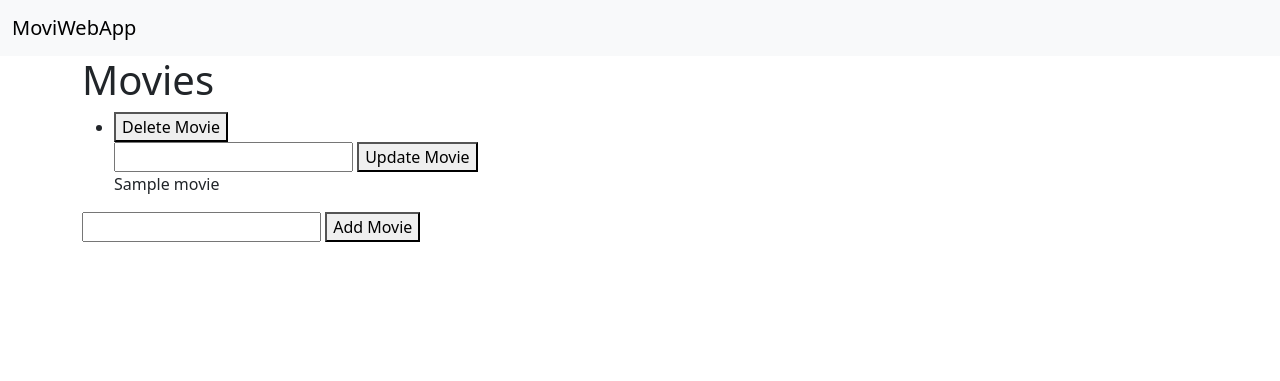
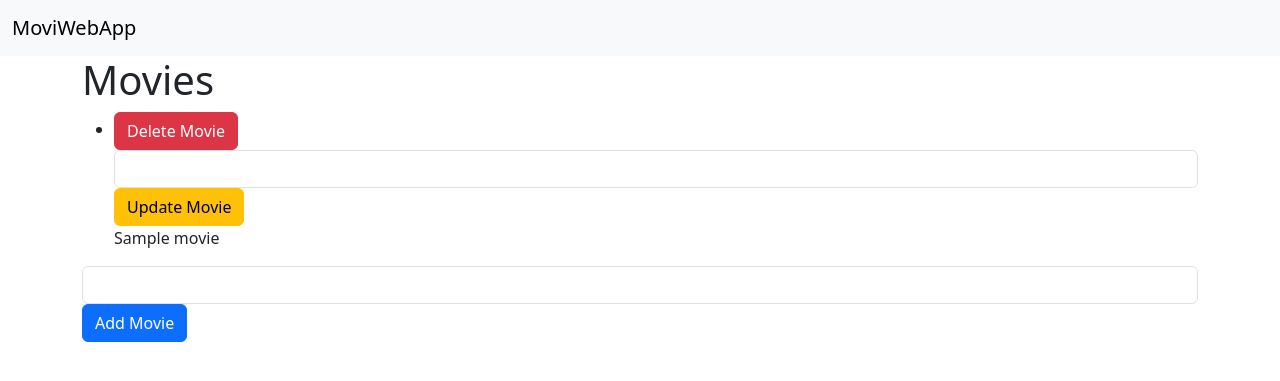
Before and after one commit to vincentkoenig/MoviWebApp, a Flask app: page /users/1/movies in a window 1280 px wide. Shown: the top 381 px of the page. Run offline with Flask 3, Linux system fonts and the light colour scheme; tables that the repository leaves empty hold one stand-in row (values such as "Sample post").

Commit message:
Add Bootstrap styling to movies template

```diff
--- a/templates/movies.html
+++ b/templates/movies.html
@@ -6,18 +6,18 @@
     {% for movie in movies %}
     <li class="movie-entry">
         <form action="{{ url_for('delete_movie', user_id=movie.user_id, movie_id=movie.id) }}" method="post">
-            <button type="submit">Delete Movie</button>
+            <button type="submit" class="btn btn-danger">Delete Movie</button>
         </form>
         <form action="{{ url_for('update_movie', user_id=movie.user_id, movie_id=movie.id) }}" method="post">
-            <input name="name">
-            <button type="submit">Update Movie</button>
+            <input name="name" class="form-control">
+            <button type="submit" class="btn btn-warning">Update Movie</button>
         </form>
         {{ movie.name }}
     </li>
     {% endfor %}
 </ul>
 <form action="{{ url_for('add_movie', user_id=user_id) }}" method="post">
-    <input name="name">
-    <button type="submit">Add Movie</button>
+    <input name="name" class="form-control">
+    <button type="submit" class="btn btn-primary">Add Movie</button>
 </form>
 {% endblock %}
```
